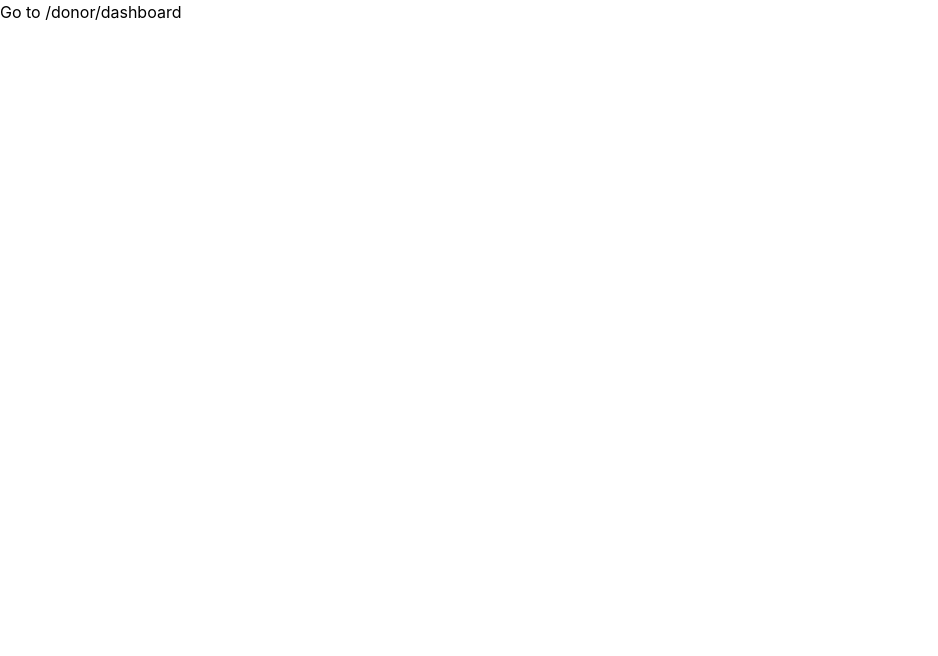
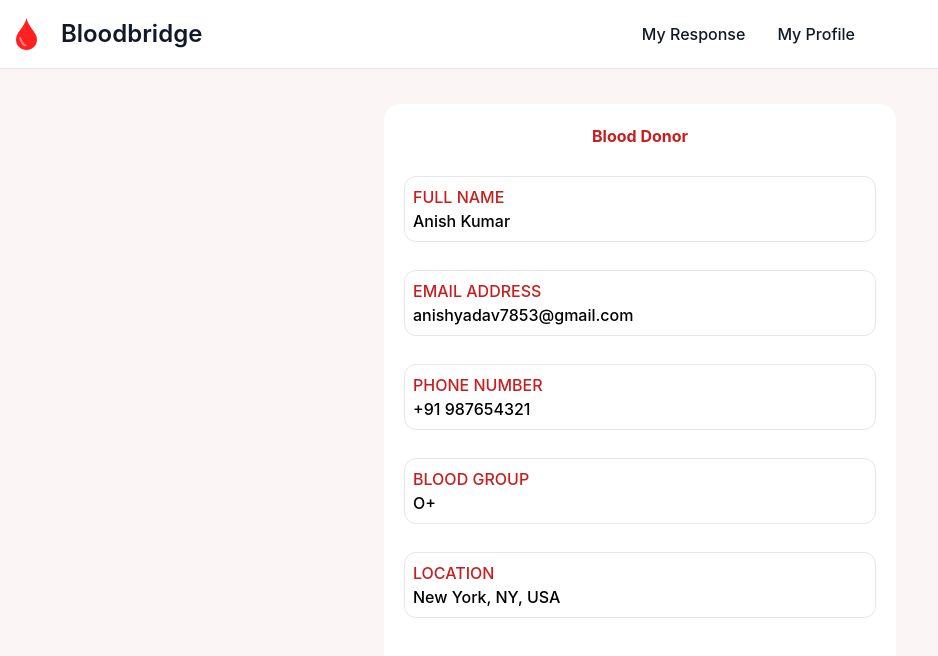
Before and after one commit to veereshbanakar/BloodBridge, an Angular app in the folder FrontEnd/: page /donor/profile in a window 1280 px wide. Before the commit this address led to /. Shown: the top 656 px of the page, without its empty margins (0-938 px from the left). Built offline with nearby package versions, Linux system fonts and the light colour scheme.

Commit message:
updated routes

```diff
--- a/FrontEnd/src/app/pages/donor/components/navbar-donor/navbar-donor.component.html
+++ b/FrontEnd/src/app/pages/donor/components/navbar-donor/navbar-donor.component.html
@@ -54,7 +54,7 @@
       >
         <li>
           <a
-            href="#"
+            href="donor/dashboard"
             class="block py-2 px-3 text-white bg-[#C0392B] rounded-sm md:bg-transparent md:text-[#2980B9] md:p-0"
             aria-current="page"
             >Home</a
@@ -62,14 +62,14 @@
         </li>
         <li>
           <a
-            href="#"
+            href="donor/response"
             class="block py-2 px-3 text-gray-900 rounded-sm hover:bg-gray-100 md:hover:bg-transparent md:hover:text-[#2980B9] md:p-0"
             >My Response</a
           >
         </li>
         <li>
           <a
-            href="#"
+            href="donor/profile"
             class="block py-2 px-3 text-gray-900 rounded-sm hover:bg-gray-100 md:hover:bg-transparent md:hover:text-[#2980B9] md:p-0"
             >My Profile</a
           >
--- a/FrontEnd/src/styles.css
+++ b/FrontEnd/src/styles.css
@@ -1,2 +1,6 @@
 /* You can add global styles to this file, and also import other style files */
 @import "tailwindcss";
+
+body{
+    background-color: #fcf5f5;
+}
```
Also changed, not shown: FrontEnd/src/app/app.routes.ts (+10 -0 lines).
